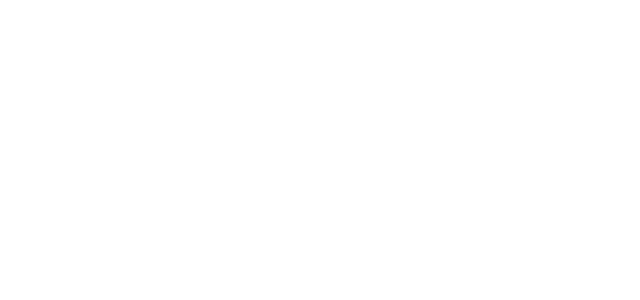
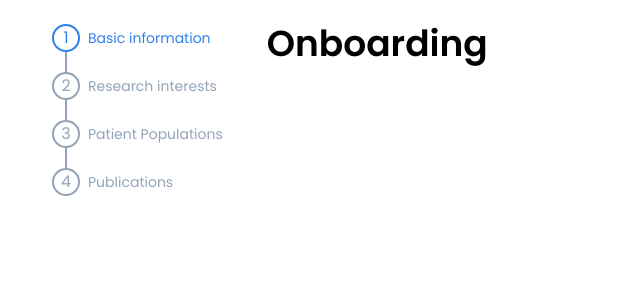
Before and after one commit to edbeh/redata_frontend, a React (Create React App) app: page /onboarding/1 in a window 1280 px wide. Before the commit this address had no page. Shown: the top 300 px of the page, without its empty margins (0-640 px from the left). Built offline with nearby package versions, Linux system fonts and the light colour scheme.

Commit message:
add onboarding steps indicator

```diff
--- /dev/null
+++ b/src/components/BaseLayout/BaseLayout.tsx
@@ -0,0 +1,19 @@
+interface BaseLayoutProps {
+  withTopPadding?: boolean;
+  children: React.ReactNode;
+}
+
+const BaseLayout: React.FC<BaseLayoutProps> = ({
+  withTopPadding,
+  children,
+}) => {
+  return (
+    <div
+      className={`flex max-w-screen-xl m-auto ${withTopPadding ? "pt-6" : ""}`}
+    >
+      {children}
+    </div>
+  );
+};
+
+export default BaseLayout;
--- a/src/components/index.ts
+++ b/src/components/index.ts
@@ -2,3 +2,4 @@
 export { default as Button } from "./Button/Button";
 export { default as FormInput } from "./FormInput/FormInput";
 export { default as FormSelect } from "./FormSelect/FormSelect";
+export { default as BaseLayout } from "./BaseLayout/BaseLayout";
--- a/src/pages/Onboarding/Onboarding.tsx
+++ b/src/pages/Onboarding/Onboarding.tsx
@@ -1,5 +1,57 @@
+/* eslint-disable react-hooks/exhaustive-deps */
+import { BaseLayout } from "components";
+import { useLayoutEffect, useMemo, useState } from "react";
+import { useParams, useNavigate } from "react-router-dom";
+
+import { getOnboardingSteps } from "./Onboarding.utils";
+import OnboardingIndicator from "./OnboardingIndicator/OnboardingIndicator";
+
 const Onboarding = () => {
-  return <div>Onboarding page</div>;
+  const navigate = useNavigate();
+  const { step } = useParams();
+
+  const onboardingSteps = useMemo(() => {
+    return getOnboardingSteps();
+  }, []);
+
+  const [currentStep, setCurrentStep] = useState<number>(1);
+
+  // *Effects
+  useLayoutEffect(() => {
+    if (!step) return navigate("/onboarding/1");
+
+    if (onboardingSteps) {
+      const allSteps: number[] = [];
+      onboardingSteps.map((step) => allSteps.push(step.number));
+      if (!allSteps.includes(parseInt(step as string)))
+        return navigate("/onboarding/1");
+    }
+
+    setCurrentStep(parseInt(step));
+  }, [step, onboardingSteps]);
+
+  // *JSX
+  return (
+    <BaseLayout withTopPadding>
+      <div className="flex">
+        <div className="flex flex-col mx-11 align-center">
+          {onboardingSteps?.map((step, i) => {
+            return (
+              <OnboardingIndicator
+                key={step.description}
+                number={step.number}
+                description={step.description}
+                index={i}
+                isActive={currentStep > i}
+              />
+            );
+          })}
+        </div>
+
+        <h1 className="text-4xl font-semibold">Onboarding</h1>
+      </div>
+    </BaseLayout>
+  );
 };
 
 export default Onboarding;
--- /dev/null
+++ b/src/pages/Onboarding/Onboarding.utils.tsx
@@ -0,0 +1,20 @@
+export const getOnboardingSteps = () => {
+  return [
+    {
+      number: 1,
+      description: "Basic information",
+    },
+    {
+      number: 2,
+      description: "Research interests",
+    },
+    {
+      number: 3,
+      description: "Patient Populations",
+    },
+    {
+      number: 4,
+      description: "Publications",
+    },
+  ];
+};
--- /dev/null
+++ b/src/pages/Onboarding/OnboardingIndicator/OnboardingIndicator.tsx
@@ -0,0 +1,45 @@
+interface OnboardingIndicatorProps {
+  number: number;
+  description: string;
+  index: number;
+  isActive: boolean;
+}
+
+const OnboardingIndicator = ({
+  number,
+  description,
+  index,
+  isActive,
+}: OnboardingIndicatorProps) => {
+  return (
+    <div className="relative flex items-center mb-5 space-x-2">
+      {index > 0 ? (
+        <div
+          className={`border-l-2 ${
+            isActive ? "border-primary-500" : "border-slate-400"
+          } h-[20px] absolute bottom-[28px] left-[21px] z-0`}
+        />
+      ) : (
+        <div className="h-[20px] absolute bottom-[28px] left-[21px] z-0" />
+      )}
+      <p
+        className={`flex justify-center border-2 rounded-full w-7 h-7 align-center ${
+          isActive
+            ? "border-primary-500 text-primary-500"
+            : "border-slate-400 text-slate-400"
+        } z-1`}
+      >
+        {number}
+      </p>
+      <p
+        className={`text-sm ${
+          isActive ? "text-primary-500" : "text-slate-400"
+        }`}
+      >
+        {description}
+      </p>
+    </div>
+  );
+};
+
+export default OnboardingIndicator;
--- a/src/router/AppRouter.tsx
+++ b/src/router/AppRouter.tsx
@@ -7,7 +7,7 @@
     <Routes>
       <Route path="/login" element={<Login />} />
       <Route path="/register" element={<Register />} />
-      <Route path="/onboarding" element={<Onboarding />} />
+      <Route path="/onboarding/:step" element={<Onboarding />} />
       <Route path="/" element={<Navigate to="/login" />} />
     </Routes>
   );
```
